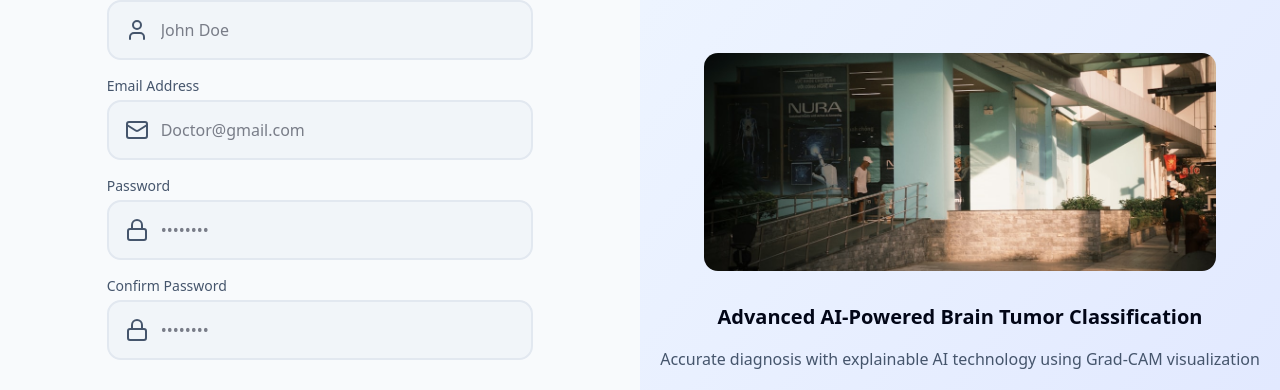
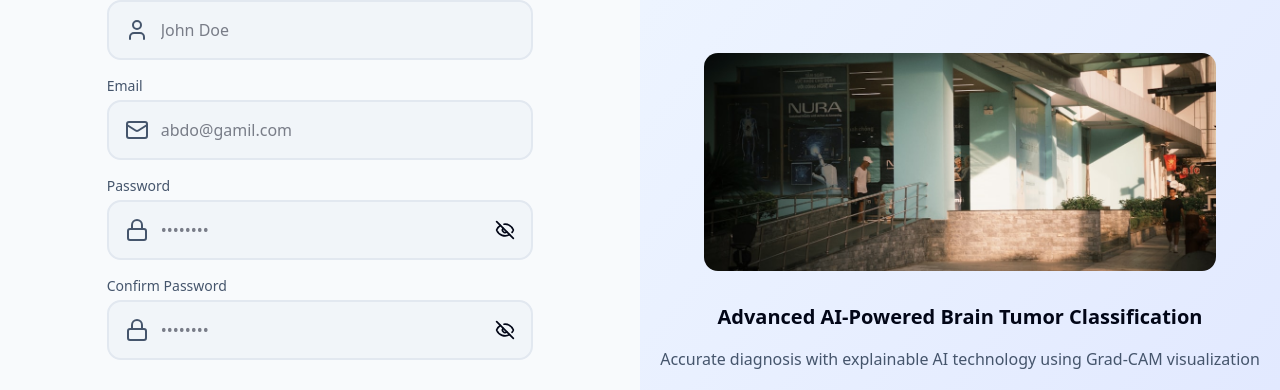
Before and after one commit to Abdalluh28/brain-tumor, a React (Vite) app in the folder client/: page /register in a window 1280 px wide. Shown: the part 188-578 px from the top of the page. Built offline with nearby package versions, Linux system fonts and the light colour scheme; no server answers.

Commit message:
implement register functionality - frontend

```diff
--- /dev/null
+++ b/client/src/components/FormInput.jsx
@@ -0,0 +1,37 @@
+import { Eye, EyeOff } from 'lucide-react';
+import { useState } from 'react';
+
+export default function FormInput({ id, type, label, icon, placeholder, validation, register, errors }) {
+    const [showPassword, setShowPassword] = useState(false);
+
+    const handleShowPassword = (e) => {
+        e.preventDefault();
+        setShowPassword(prev => !prev);
+    }
+
+
+    return (
+        <div className='flex flex-col gap-1'>
+            <label htmlFor={id} className='text-sm text-slate-600 dark:text-slate-400'>{label}</label>
+            <div className='lg:col-span-2 flex items-center gap-2 bg-slate-100 dark:bg-slate-800 px-4 py-3 rounded-xl border-2 border-slate-200  dark:border-slate-600'>
+                <label htmlFor={id}>
+                    {icon}
+                </label>
+                <input type={showPassword ? 'text' : type} id={id}
+                    {...register(id, validation)}
+                    placeholder={placeholder}
+                    className='w-full outline-none border-none bg-slate-100 dark:bg-slate-800 p-1' />
+                {type === 'password' && (
+                    <button type='button' className='cursor-pointer' onClick={handleShowPassword}>
+                        {showPassword ? (
+                            <Eye size={20} />
+                        ) : (
+                            <EyeOff size={20} />
+                        )}
+                    </button>
+                )}
+            </div>
+            {errors[id] && <span className='text-xs text-red-500'>{errors[id].message}</span>}
+        </div>
+    )
+}
--- a/client/src/features/auth/Login.jsx
+++ b/client/src/features/auth/Login.jsx
@@ -4,6 +4,7 @@ import { Brain, Lock, Mail } from 'lucide-react';
 import { useForm } from 'react-hook-form';
 import { useNavigate } from 'react-router-dom';
 import { useLogin } from './useLogin';
+import FormInput from '@/components/FormInput';
 
 
 export default function Login() {
@@ -46,45 +47,39 @@ export default function Login() {
                         <p className='text-sm text-slate-500'>Sign in to access your medical AI dashboard</p>
                     </div>
                     <div className='flex flex-col gap-4'>
-                        <div className='flex flex-col gap-1'>
-                            <label htmlFor='email' className='text-sm text-slate-600 dark:text-slate-400'>Email Address</label>
-                            <div className='lg:col-span-2 flex items-center gap-2 bg-slate-100 dark:bg-slate-800 px-4 py-3 rounded-xl border-2 border-slate-200 dark:border-slate-600'>
-                                <label htmlFor='email'>
-                                    <Mail className='text-slate-600 dark:text-slate-400' />
-                                </label>
-                                <input type="email" id='email'
-                                    {...register('email', {
+                        <FormInput
+                            id='email'
+                            type='email'
+                            label='Email'
+                            icon={<Mail className='text-slate-600 dark:text-slate-400' />}
+                            placeholder='abdo@gamil.com'
+                            validation={{
                                 required: 'Email is required',
                                 pattern: {
                                     value: /^[A-Z0-9._%+-]+@[A-Z0-9.-]+\.[A-Z]{2,}$/i,
                                     message: 'Invalid email address'
                                 }
-                                    })}
-                                    placeholder='Doctor@gmail.com'
-                                    className='w-full outline-none border-none bg-slate-100 dark:bg-slate-800 p-1' />
-                            </div>
-                            {errors.email && <span className='text-xs text-red-500'>{errors.email.message}</span>}
-                        </div>
+                            }}
+                            register={register}
+                            errors={errors}
+                        />
 
-                        <div className='flex flex-col gap-1'>
-                            <label htmlFor='password' className='text-sm text-slate-600 dark:text-slate-400'>Password</label>
-                            <div className='lg:col-span-2 flex items-center gap-2 bg-slate-100 dark:bg-slate-800 px-4 py-3 rounded-xl border-2 border-slate-200 dark:border-slate-600'>
-                                <label htmlFor='password'>
-                                    <Lock className='text-slate-600 dark:text-slate-400' />
-                                </label>
-                                <input type="password" id='password'
-                                    {...register('password', {
+                        <FormInput
+                            id="password"
+                            type="password"
+                            label="Password"
+                            icon={<Lock className='text-slate-600 dark:text-slate-400' />}
+                            placeholder="••••••••"
+                            validation={{
                                 required: 'Password is required',
-                                        minLength: {
-                                            value: 8,
+                                pattern: {
+                                    value: /.{8,}/,
                                     message: 'Password must be at least 8 characters'
                                 }
-                                    })}
-                                    placeholder='••••••••'
-                                    className='w-full outline-none border-none bg-slate-100 dark:bg-slate-800 p-1' />
-                            </div>
-                            {errors.password && <span className='text-xs text-red-500'>{errors.password.message}</span>}
-                        </div>
+                            }}
+                            register={register}
+                            errors={errors}
+                        />
 
                         {/* handle forgot by enter email to reset password (not have to navigate to custom page) */}
                         <div className='text-right text-sm text-primary hover:text-primary-hover transition duration-300 cursor-pointer'>
--- a/client/src/features/auth/Register.jsx
+++ b/client/src/features/auth/Register.jsx
@@ -1,14 +1,29 @@
-import authImg from '@/assets/auth.png'
-import { Brain, Lock, Mail, User } from 'lucide-react'
-import { useNavigate } from 'react-router-dom'
+import authImg from '@/assets/auth.png';
+import FormInput from '@/components/FormInput';
+import { Brain, Lock, Mail, User } from 'lucide-react';
+import { useForm } from 'react-hook-form';
+import { useNavigate } from 'react-router-dom';
+import { useRegister } from './useRegister';
+import Spinner from '@/components/Spinner';
 
 
 export default function Register() {
 
     const navigate = useNavigate();
+    const { register, handleSubmit, reset, formState: { errors }, getValues } = useForm();
+    const { register: registerApi, isLoading } = useRegister();
+
+    const handleRegister = (data) => {
+        registerApi(data, {
+            onSuccess: () => {
+                reset();
+                navigate('/', { replace: true });
+            }
+        })
+    }
 
     return (
-        <div className='w-full flex items-center'>
+        <form className='w-full flex items-center' onSubmit={handleSubmit(handleRegister)} >
             <div className='lg:w-1/2 w-full flex justify-center'>
                 <div className='flex flex-col gap-8 xl:w-2/3 lg:w-3/4 sm:w-2/3 w-[90%]'>
                     <div className="flex gap-2 items-center">
@@ -22,56 +37,73 @@ export default function Register() {
                     </div>
                     <div className='flex flex-col gap-4'>
 
-                        <div className='flex flex-col gap-1'>
-                            <label htmlFor='name' className='text-sm text-slate-600 dark:text-slate-400'>Name</label>
-                            <div className='lg:col-span-2 flex items-center gap-2 bg-slate-100 dark:bg-slate-800 px-4 py-3 rounded-xl border-2 border-slate-200  dark:border-slate-600'>
-                                <label htmlFor='name'>
-                                    <User className='text-slate-600 dark:text-slate-400' />
-                                </label>
-                                <input type="text" id='name'
-                                    placeholder='John Doe'
-                                    className='w-full outline-none border-none bg-slate-100 dark:bg-slate-800 p-1' />
-                            </div>
-                        </div>
+                        <FormInput
+                            id='name'
+                            type='text'
+                            label='Name'
+                            icon={<User className='text-slate-600 dark:text-slate-400' />}
+                            placeholder='John Doe'
+                            validation={{
+                                required: 'Name is required',
+                                minLength: { value: 3, message: 'Name must be at least 3 characters' },
+                            }}
+                            register={register}
+                            errors={errors}
+                        />
 
-                        <div className='flex flex-col gap-1'>
-                            <label htmlFor='email' className='text-sm text-slate-600 dark:text-slate-400'>Email Address</label>
-                            <div className='lg:col-span-2 flex items-center gap-2 bg-slate-100 dark:bg-slate-800 px-4 py-3 rounded-xl border-2 border-slate-200  dark:border-slate-600'>
-                                <label htmlFor='email'>
-                                    <Mail className='text-slate-600 dark:text-slate-400' />
-                                </label>
-                                <input type="text" id='email'
-                                    placeholder='Doctor@gmail.com'
-                                    className='w-full outline-none border-none bg-slate-100 dark:bg-slate-800 p-1' />
-                            </div>
-                        </div>
+                        <FormInput
+                            id='email'
+                            type='email'
+                            label='Email'
+                            icon={<Mail className='text-slate-600 dark:text-slate-400' />}
+                            placeholder='abdo@gamil.com'
+                            validation={{
+                                required: 'Email is required',
+                                pattern: {
+                                    value: /^[A-Z0-9._%+-]+@[A-Z0-9.-]+\.[A-Z]{2,}$/i,
+                                    message: 'Invalid email address',
+                                }
+                            }}
+                            register={register}
+                            errors={errors}
+                        />
 
-                        <div className='flex flex-col gap-1'>
-                            <label htmlFor='password' className='text-sm text-slate-600 dark:text-slate-400'>Password</label>
-                            <div className='lg:col-span-2 flex items-center gap-2 bg-slate-100 dark:bg-slate-800 px-4 py-3 rounded-xl border-2 border-slate-200  dark:border-slate-600'>
-                                <label htmlFor='password'>
-                                    <Lock className='text-slate-600 dark:text-slate-400' />
-                                </label>
-                                <input type="password" id='password'
-                                    placeholder='••••••••'
-                                    className='w-full outline-none border-none bg-slate-100 dark:bg-slate-800 p-1' />
-                            </div>
-                        </div>
+                        <FormInput
+                            id="password"
+                            type="password"
+                            label="Password"
+                            icon={<Lock className='text-slate-600 dark:text-slate-400' />}
+                            placeholder="••••••••"
+                            validation={{
+                                required: 'Password is required',
+                                pattern: {
+                                    value: /.{8,}/,
+                                    message: 'Password must be at least 8 characters',
+                                }
+                            }}
+                            register={register}
+                            errors={errors}
+                        />
 
-                        <div className='flex flex-col gap-1'>
-                            <label htmlFor='confirmPassword' className='text-sm text-slate-600 dark:text-slate-400'>Confirm Password</label>
-                            <div className='lg:col-span-2 flex items-center gap-2 bg-slate-100 dark:bg-slate-800 px-4 py-3 rounded-xl border-2 border-slate-200  dark:border-slate-600'>
-                                <label htmlFor='confirmPassword'>
-                                    <Lock className='text-slate-600 dark:text-slate-400' />
-                                </label>
-                                <input type="password" id='confirmPassword'
-                                    placeholder='••••••••'
-                                    className='w-full outline-none border-none bg-slate-100 dark:bg-slate-800 p-1' />
-                            </div>
-                        </div>
+                        <FormInput
+                            id="confirmPassword"
+                            type="password"
+                            label="Confirm Password"
+                            icon={<Lock className='text-slate-600 dark:text-slate-400' />}
+                            placeholder="••••••••"
+                            validation={{
+                                required: 'Confirm Password is required',
+                                validate: value => value === getValues('password') || 'Passwords do not match'
+                            }}
+                            register={register}
+                            errors={errors}
+                        />
 
-                        <button className='bg-primary text-white py-3 mt-4 rounded-xl cursor-pointer hover:bg-primary-hover transition duration-300'>
-                            Register
+                        <button
+                            type='submit'
+                            disabled={isLoading}
+                            className='bg-primary text-white py-3 mt-4 rounded-xl cursor-pointer hover:bg-primary-hover transition duration-300'>
+                            {isLoading ? <Spinner color="text-white" /> : 'Register'}
                         </button>
                         <div className='flex items-center gap-2'>
                             <span>Already have an account?</span>
@@ -95,6 +127,6 @@ export default function Register() {
                     </p>
                 </div>
             </div>
-        </div>
+        </form>
     )
 }
--- /dev/null
+++ b/client/src/features/auth/useRegister.js
@@ -0,0 +1,25 @@
+import { registerApi } from "@/services/authApi";
+import { useMutation, useQueryClient } from "@tanstack/react-query";
+import toast from "react-hot-toast";
+
+export const useRegister = () => {
+
+    const queryClient = useQueryClient();
+
+    const { mutate, isLoading } = useMutation({
+        mutationFn: (data) => registerApi(data),
+        onSuccess: () => {
+            toast.success("Registration successful!");
+            queryClient.invalidateQueries({
+                queryKey: ["user"],
+            })
+        },
+        onError: (error) => {
+            const message =
+                error?.response?.data?.message || "Registration failed!";
+            toast.error(message);
+        },
+    });
+
+    return { register: mutate, isLoading };
+};
```
Also changed, not shown: 2 other files (tests, documents, lock files or other folders). Lines whose indentation alone changed are shown as unchanged.
